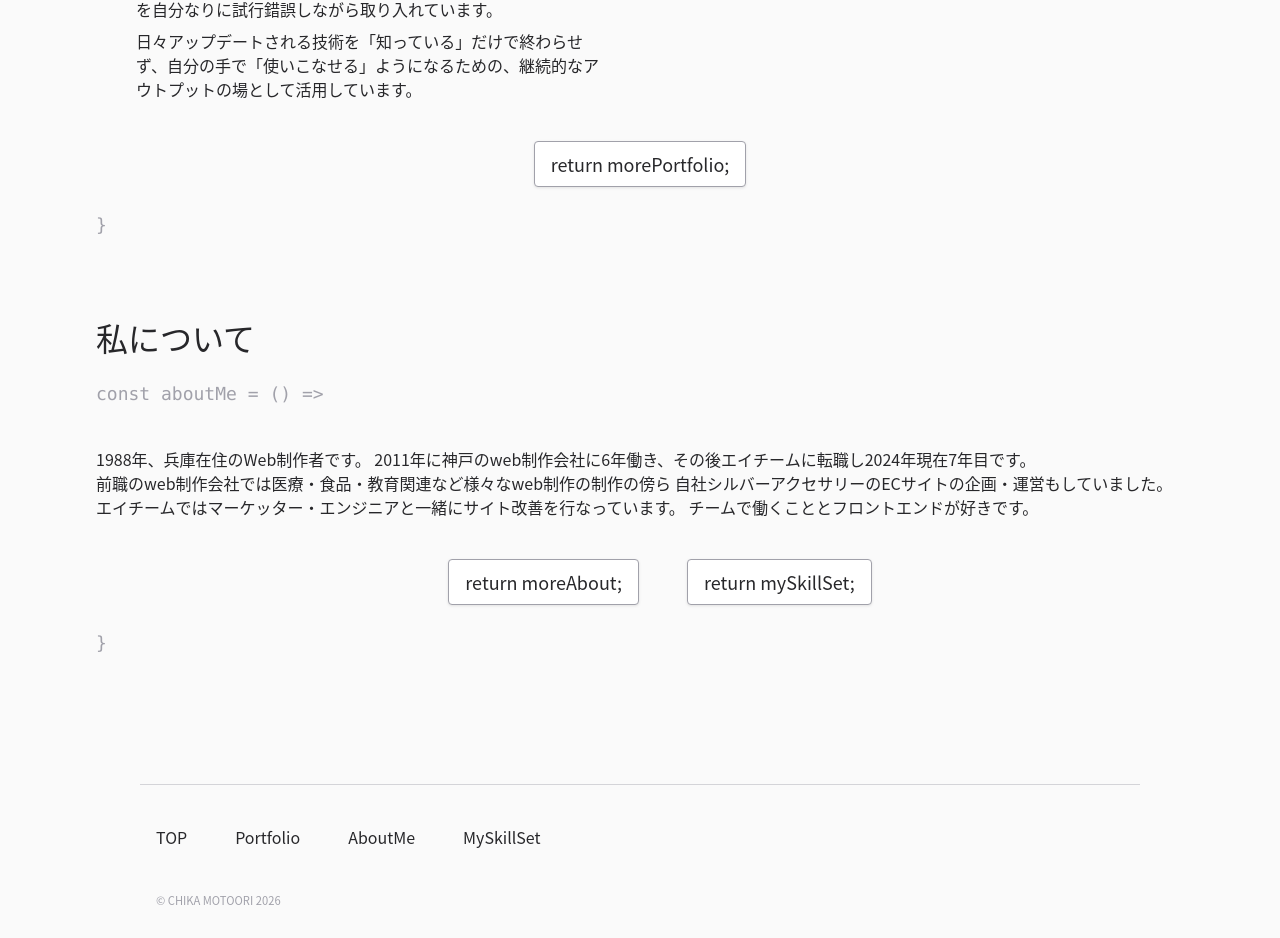
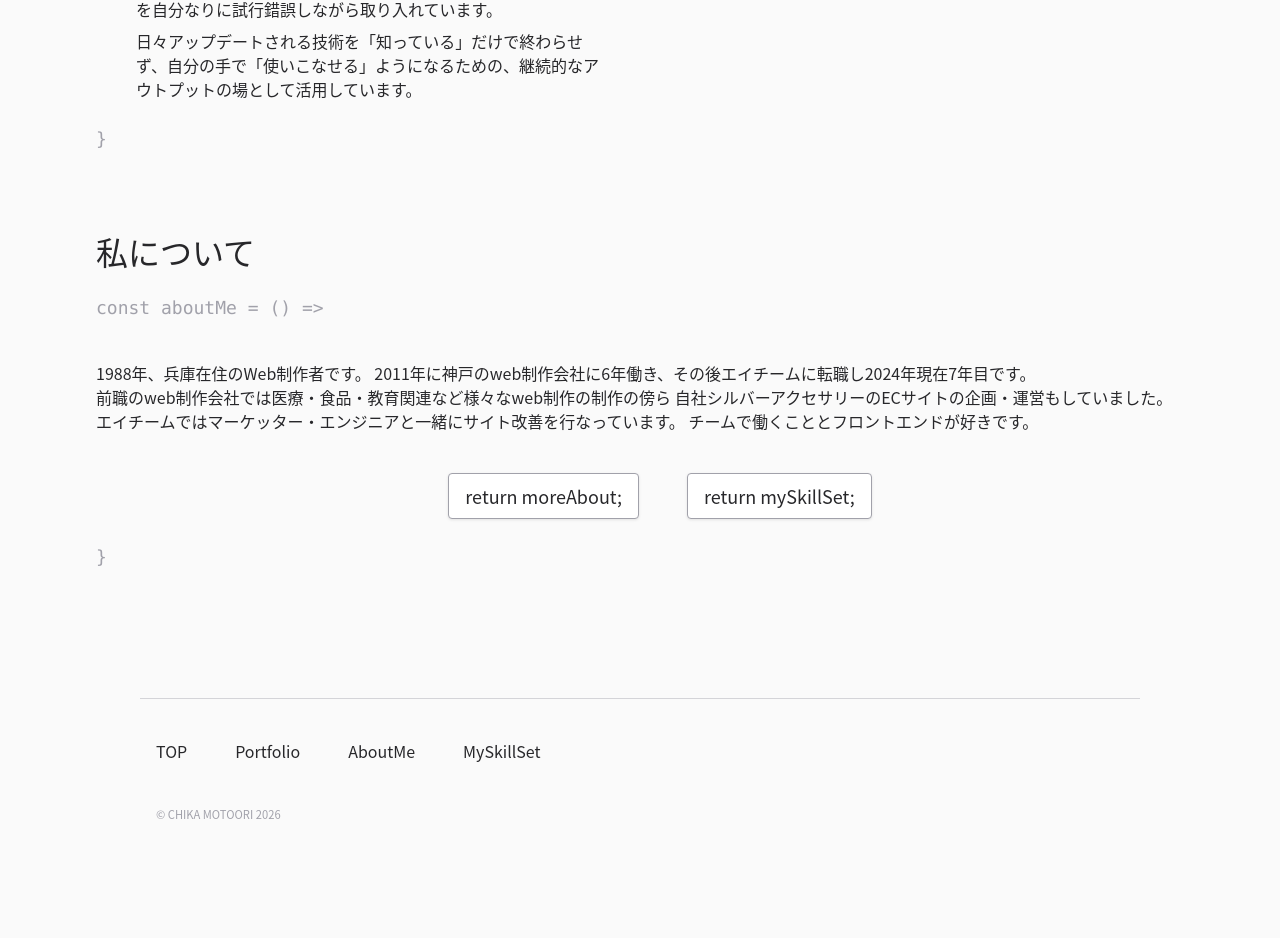
Before and after one commit to chika-create/portfolio, a Next.js app: page / in a window 1280 px wide. Shown: the part 1533-2471 px from the top of the page. After the commit the page ends 2397 px from the top, so only its background shows below. Built offline with nearby package versions, Linux system fonts and the light colour scheme.

Commit message:
♻ 不要なボタンを削除し、制作事例セクションを整理

```diff
--- a/components/Top/Top.tsx
+++ b/components/Top/Top.tsx
@@ -19,7 +19,6 @@ export function Top() {
           <Title level="h2">制作事例</Title>
           <code className={pageStyles.codeText}>const portfolio = () ={'>'} </code>
           <PortfolioList />
-          <Button>return morePortfolio;</Button>
           <code className={pageStyles.codeText}>{"}"}</code>
         </section>
         <section>
```
